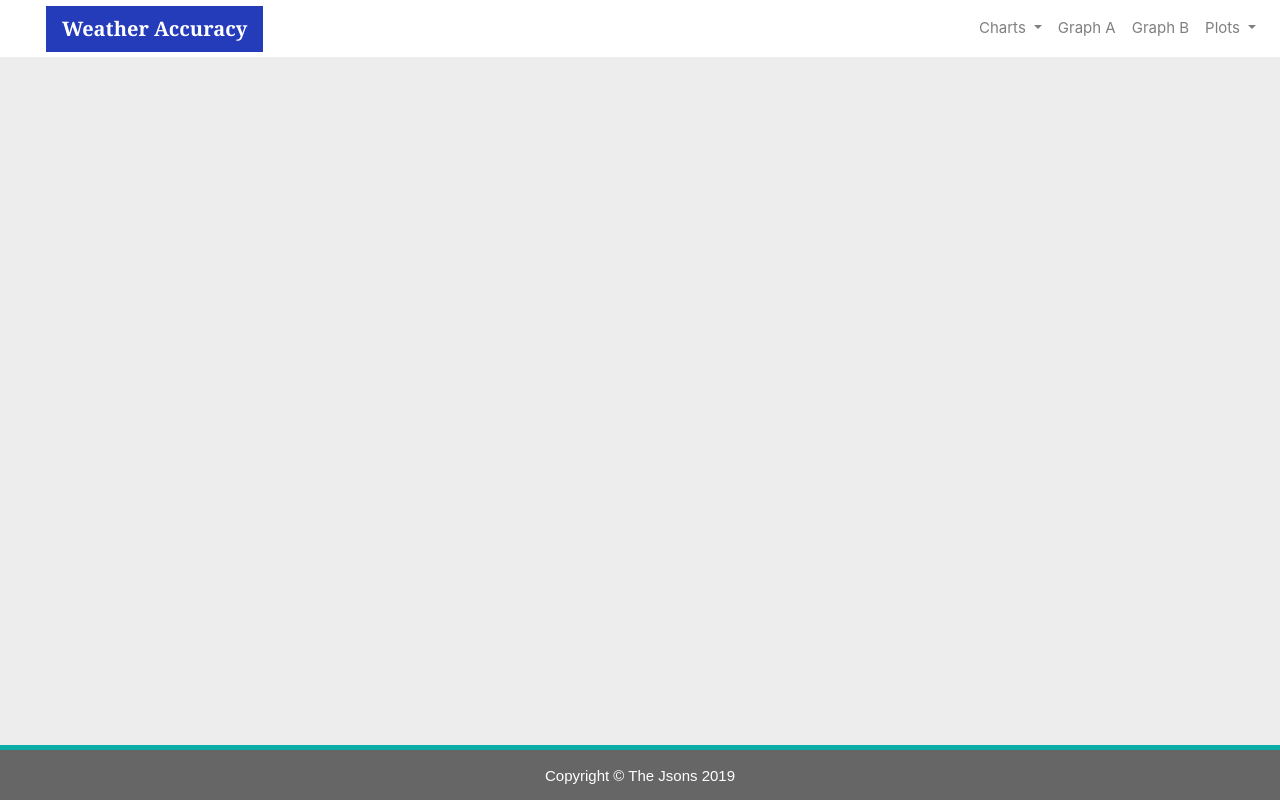
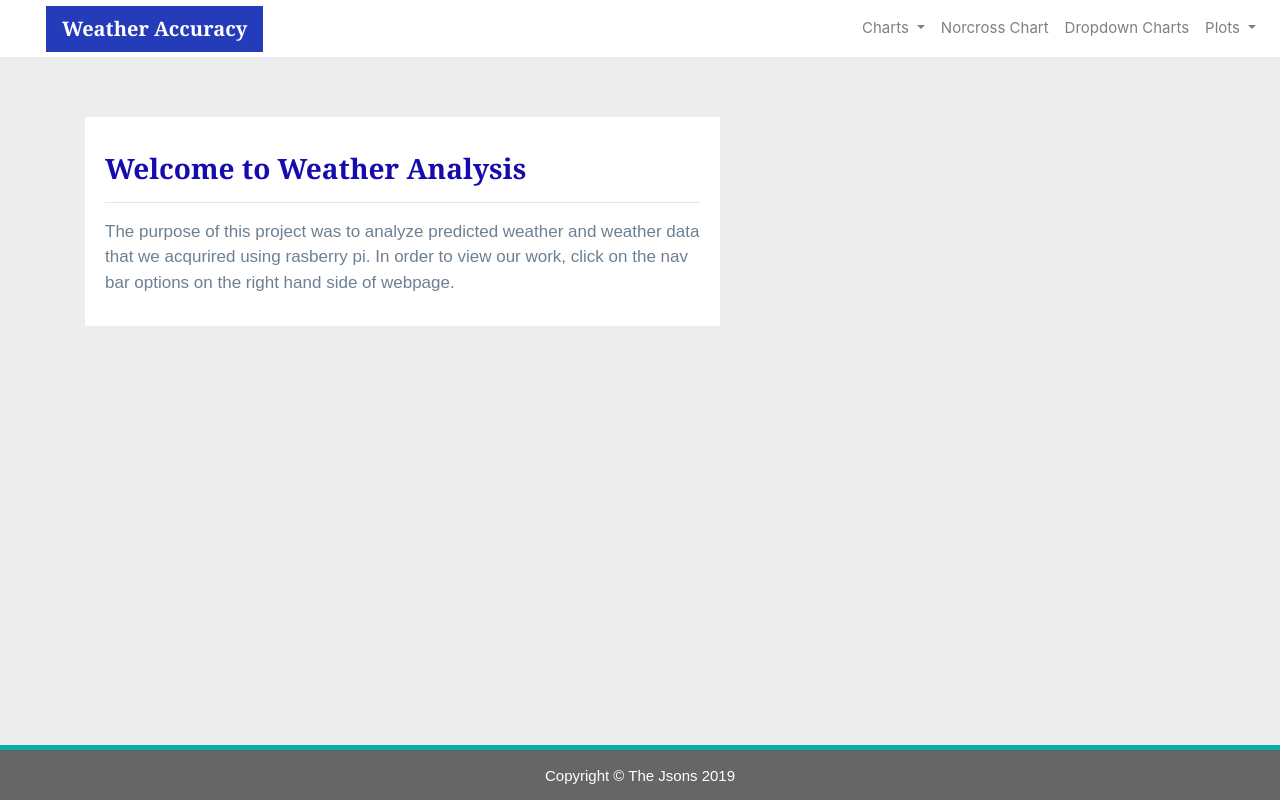
Before and after one commit to sarahshelden/Project2DS, a plain HTML site: page index.html in a window 1280 px wide. Drawn offline with nearby package versions, Linux system fonts and the light colour scheme.

Commit message:
description added

```diff
--- a/index.html
+++ b/index.html
@@ -43,10 +43,10 @@
                             </li>
                 </li>
                 <li class="nav-item">
-                    <a class="nav-link" href="https://slavisha84.github.io/Norcross_Chart/">Graph A</a>
+                    <a class="nav-link" href="https://slavisha84.github.io/Norcross_Chart/"> Norcross Chart </a>
                 </li>
                 <li class="nav-item">
-                    <a class="nav-link" href="https://slavisha84.github.io/JS_D3_Charts/">Graph B</a>
+                    <a class="nav-link" href="https://slavisha84.github.io/JS_D3_Charts/">Dropdown Charts</a>
                 </li>
                 <li class="nav-item dropdown">
                     <a class="nav-link dropdown-toggle" href="#" id="navbarDropdownMenuLink" data-toggle="dropdown"
@@ -71,17 +71,17 @@
 <div class="container">
     <div class="row">
         <div class="col-lg-7 col-md-12">
+            <!-- Left box  -->
+            <div class="box">
+                <h3 class="title">Welcome to Weather Analysis</h3>
+                <hr>
 
-        </div>
-        <div class="col-lg-5 col-md-12">
-
-                </div>
-
+                <p>The purpose of this project was to analyze predicted weather and weather data that we acqurired using rasberry pi. In order to view our work, click on the nav bar options on the right hand side of webpage.
+                 </p>
 
             </div>
         </div>
-    </div>
-</div>
+
 <!-- Footer Section -->
 <footer>
     <div class="footer">Copyright &copy; The Jsons 2019</div>
```
